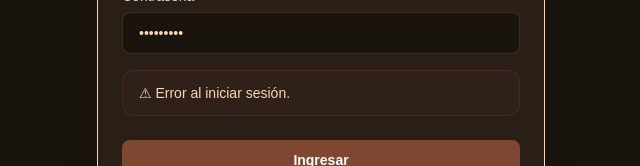
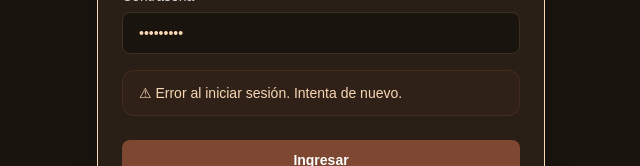
Before and after one commit to Dinosurus1/Neliee-platform, a React (Vite) app in the folder frontend/: page /login in a window 1280 px wide. Both pictures are taken after typing "name@example.com", "Sample123" into the empty fields and a click on the button "Ingresar". Shown: the part 403-569 px from the top of the page, without its empty margins (319-959 px from the left). Built offline with nearby package versions, Linux system fonts and the light colour scheme; no server answers.

Commit message:
Cambios en la seguridad de usuarios, autenticacion, cursos etc.
Tambien se agrego los videos importados desde google drive para no cargar el servidor con archivos de video pesados

```diff
--- a/frontend/src/hooks/useAuth.js
+++ b/frontend/src/hooks/useAuth.js
@@ -1,29 +1,80 @@
+// src/hooks/useAuth.js
 import { useState } from "react";
 import { useAuthStore } from "../store/authStore";
-import { login as loginService, getMe } from "../api/authService";
+import { login as loginService, getMe, logoutUser } from "../api/authService";
+
+/**
+ * Mensajes de error amigables.
+ * No exponemos mensajes internos del backend (queries SQL, nombres de tablas, etc.)
+ */
+function resolveErrorMessage(err) {
+  const status = err.response?.status;
+  const detail = err.response?.data?.detail;
+
+  if (status === 401) return "Correo o contraseña incorrectos.";
+  if (status === 403) return "Tu cuenta no tiene acceso. Contacta a la administración.";
+  if (status === 422) return "Verifica que los datos ingresados sean correctos.";
+  if (status === 429) return "Demasiados intentos. Espera unos minutos e intenta de nuevo.";
+  if (status >= 500)  return "Error del servidor. Intenta más tarde.";
+
+  // Solo mostrar el detail del backend si es un string corto y no parece interno
+  if (typeof detail === "string" && detail.length < 120 && !detail.match(/SELECT|INSERT|Table|column/i)) {
+    return detail;
+  }
+
+  return "Error al iniciar sesión. Intenta de nuevo.";
+}
 
 export function useAuth() {
-  const { login, logout, user, isAuthenticated } = useAuthStore();
+  const { login, user, isAuthenticated } = useAuthStore();
   const [isLoading, setIsLoading] = useState(false);
-  const [error, setError] = useState(null);
+  const [error, setError]         = useState(null);
 
+  /**
+   * Maneja el flujo completo de login:
+   * 1. Obtiene el access token (y el backend setea la httpOnly cookie)
+   * 2. Guarda el access token en memoria para que axiosClient lo use
+   * 3. Llama a /auth/me para obtener los datos reales del usuario
+   * 4. Retorna el rol como fuente de verdad para la redirección
+   */
   async function handleLogin(email, password) {
     setIsLoading(true);
     setError(null);
     try {
       const tokenData = await loginService(email, password);
-      // Guardamos el token primero para que axiosClient lo use en getMe()
-      useAuthStore.setState({ token: tokenData.access_token });
+
+      // Guardamos el access token via la acción del store (no setState directo)
+      useAuthStore.getState().setAccessToken(tokenData.access_token);
+
+      // getMe() es la fuente de verdad: rol, nombre, permisos, etc.
       const userData = await getMe();
-      login(tokenData, userData);
-      return tokenData.role; // Retorna rol para redirigir desde LoginPage
+
+      login(tokenData.access_token, userData);
+
+      // Retornamos el rol de getMe(), no el del login response
+      return userData.role;
     } catch (err) {
-      setError(err.response?.data?.detail ?? "Error al iniciar sesión.");
+      setError(resolveErrorMessage(err));
       return null;
     } finally {
       setIsLoading(false);
     }
   }
 
-  return { handleLogin, logout, user, isAuthenticated, isLoading, error };
+  /**
+   * Logout completo: invalida el token en el backend y limpia el estado local.
+   * Preferir este sobre llamar a logout() del store directamente.
+   */
+  async function handleLogout() {
+    await logoutUser();
+  }
+
+  return {
+    handleLogin,
+    handleLogout,
+    user,
+    isAuthenticated,
+    isLoading,
+    error,
+  };
 }
--- a/frontend/src/pages/public/LoginPage.jsx
+++ b/frontend/src/pages/public/LoginPage.jsx
@@ -5,10 +5,17 @@ import { useAuth } from "../../hooks/useAuth";
 import Input from "../../components/ui/Input";
 import Button from "../../components/ui/Button";
 
+const MAX_ATTEMPTS = 5;
+const LOCKOUT_MESSAGE =
+  "Demasiados intentos fallidos. Contacta a la administración para recuperar el acceso.";
+
 export default function LoginPage() {
   const { handleLogin, isLoading, error } = useAuth();
   const navigate = useNavigate();
-  const [form, setForm] = useState({ email: "", password: "" });
+
+  const [form, setForm]         = useState({ email: "", password: "" });
+  const [attempts, setAttempts] = useState(0);
+  const [lockedOut, setLockedOut] = useState(false);
 
   function handleChange(e) {
     setForm((prev) => ({ ...prev, [e.target.name]: e.target.value }));
@@ -16,21 +23,48 @@ export default function LoginPage() {
 
   async function handleSubmit(e) {
     e.preventDefault();
+
+    // Bloqueo soft en el cliente si se exceden los intentos
+    if (lockedOut) return;
+
     const role = await handleLogin(form.email, form.password);
-    if (role === "admin")    navigate("/admin",     { replace: true });
-    else if (role === "employee") navigate("/dashboard", { replace: true });
+
+    if (!role) {
+      // Login fallido: incrementar contador
+      const next = attempts + 1;
+      setAttempts(next);
+      if (next >= MAX_ATTEMPTS) setLockedOut(true);
+      return;
+    }
+
+    // Redirigir según rol
+    if (role === "admin") {
+      navigate("/admin", { replace: true });
+    } else if (role === "employee") {
+      navigate("/dashboard", { replace: true });
+    } else {
+      // Rol desconocido (futuro "manager", etc.): redirigir a dashboard
+      // como fallback seguro en lugar de quedar atrapado en /login
+      navigate("/dashboard", { replace: true });
+    }
   }
+
+  const displayError = lockedOut ? LOCKOUT_MESSAGE : error;
 
   return (
     <div className="relative flex min-h-screen items-center justify-center overflow-hidden bg-[var(--bg-page)] px-4">
 
       {/* Fondo decorativo izquierda */}
-      <div className="pointer-events-none absolute left-0 top-0 h-full w-1/2 opacity-30"
-        style={{ background: "radial-gradient(ellipse 60% 70% at 0% 50%, var(--gold), transparent)" }} />
+      <div
+        className="pointer-events-none absolute left-0 top-0 h-full w-1/2 opacity-30"
+        style={{ background: "radial-gradient(ellipse 60% 70% at 0% 50%, var(--gold), transparent)" }}
+      />
 
       {/* Fondo decorativo derecha */}
-      <div className="pointer-events-none absolute right-0 bottom-0 h-96 w-96 rounded-full opacity-15"
-        style={{ background: "radial-gradient(circle, var(--sage), transparent)" }} />
+      <div
+        className="pointer-events-none absolute right-0 bottom-0 h-96 w-96 rounded-full opacity-15"
+        style={{ background: "radial-gradient(circle, var(--sage), transparent)" }}
+      />
 
       {/* Panel principal */}
       <div className="relative z-10 w-full max-w-md animate-fade-up">
@@ -66,6 +100,7 @@ export default function LoginPage() {
               onChange={handleChange}
               required
               autoFocus
+              disabled={lockedOut}
             />
             <Input
               label="Contraseña"
@@ -75,17 +110,25 @@ export default function LoginPage() {
               value={form.password}
               onChange={handleChange}
               required
+              disabled={lockedOut}
             />
 
-            {error && (
-              <div className="rounded-xl border px-4 py-3" style={{ background: "rgba(126,71,49,0.08)", borderColor: "rgba(126,71,49,0.25)" }}>
-                <p className="font-body text-sm text-[var(--terracota)]">⚠ {error}</p>
+            {displayError && (
+              <div
+                className="rounded-xl border px-4 py-3"
+                style={{
+                  background: "rgba(126,71,49,0.08)",
+                  borderColor: "rgba(126,71,49,0.25)",
+                }}
+              >
+                <p className="font-body text-sm text-[var(--terracota)]">⚠ {displayError}</p>
               </div>
             )}
 
             <Button
               type="submit"
               isLoading={isLoading}
+              disabled={lockedOut}
               className="mt-2 w-full justify-center"
             >
               Ingresar
@@ -94,13 +137,18 @@ export default function LoginPage() {
 
           <p className="mt-6 text-center font-body text-xs text-[var(--brown-mid)]">
             ¿Problemas para acceder?{" "}
-            <span className="font-medium text-[var(--terracota)]">Contacta a la administración</span>
+            <span className="font-medium text-[var(--terracota)]">
+              Contacta a la administración
+            </span>
           </p>
         </div>
 
         {/* Link volver */}
         <div className="mt-6 text-center">
-          <Link to="/" className="font-body text-sm text-[var(--brown-mid)] hover:text-[var(--terracota)] transition-colors">
+          <Link
+            to="/"
+            className="font-body text-sm text-[var(--brown-mid)] hover:text-[var(--terracota)] transition-colors"
+          >
             ← Volver al sitio
           </Link>
         </div>
--- a/frontend/src/store/authStore.js
+++ b/frontend/src/store/authStore.js
@@ -2,31 +2,50 @@
 import { create } from "zustand";
 import { persist } from "zustand/middleware";
 
+/**
+ * Store de autenticación.
+ *
+ * Modelo de tokens:
+ *  - Access token  → solo en memoria (esta store, sin persistir).
+ *  - Refresh token → httpOnly cookie manejada por el backend.
+ *                    El frontend NUNCA lo lee ni lo almacena.
+ *
+ * Solo se persiste en localStorage lo mínimo para evitar flash de UI:
+ *  user e isAuthenticated.
+ * isAuthenticated se valida contra el backend al iniciar la app (ver App.jsx).
+ */
 export const useAuthStore = create(
   persist(
     (set) => ({
       user: null,
-      token: null, // Access token (solo en memoria)
-      refreshToken: null, // Sí se persiste
+      token: null,           // Access token — solo en memoria, no persiste
       isAuthenticated: false,
-      login: (tokenData, userData) =>
+
+      /**
+       * Llamado tras login exitoso.
+       * @param {string} accessToken
+       * @param {object} userData — datos de /auth/me (fuente de verdad del rol)
+       */
+      login: (accessToken, userData) =>
         set({
-          token: tokenData.access_token,
-          refreshToken: tokenData.refresh_token,
+          token: accessToken,
           user: userData,
           isAuthenticated: true,
         }),
+
+      /** Actualiza el access token en memoria (tras refresh). */
       setAccessToken: (accessToken) =>
         set({ token: accessToken }),
-      setRefreshToken: (refreshToken) =>
-        set({ refreshToken }),
+
+      /** Limpia todo el estado local. El backend invalida la cookie. */
       logout: () =>
         set({
           token: null,
-          refreshToken: null,
           user: null,
           isAuthenticated: false,
         }),
+
+      /** Merge parcial sobre user (útil si el backend actualiza el perfil). */
       updateUser: (partial) =>
         set((state) => ({
           user: { ...state.user, ...partial },
@@ -35,7 +54,8 @@ export const useAuthStore = create(
     {
       name: "auth-storage",
       partialize: (state) => ({
-        refreshToken: state.refreshToken,
+        // No persistimos token (access) — muere con la pestaña.
+        // No persistimos el refresh token — vive en httpOnly cookie.
         user: state.user,
         isAuthenticated: state.isAuthenticated,
       }),
```
Also changed, not shown: frontend/src/App.jsx (+83 -27 lines), frontend/src/api/authService.js (+38 -11 lines), frontend/src/api/axiosClient.js (+29 -4 lines), 1 other file (tests, documents, lock files or other folders).
